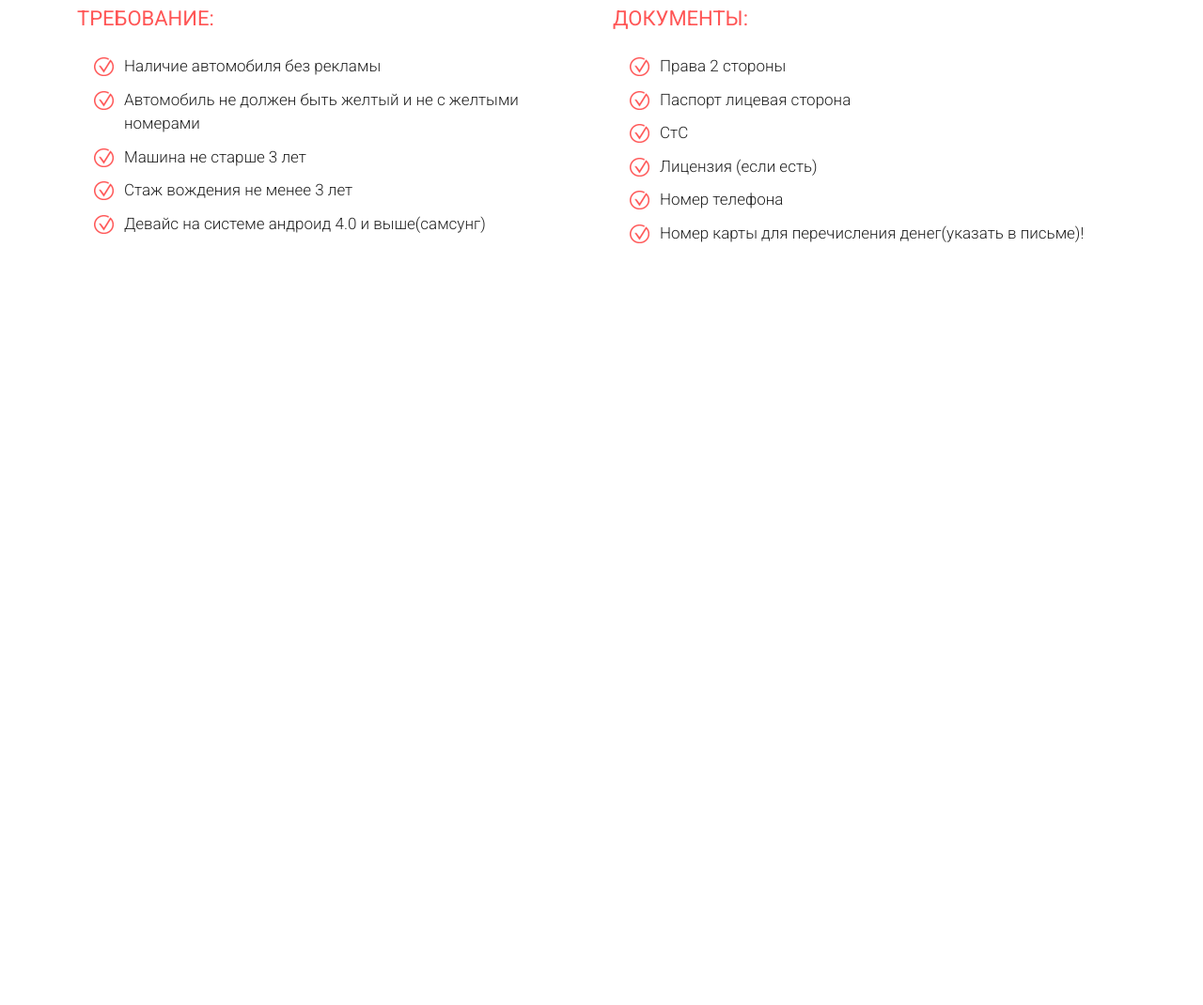
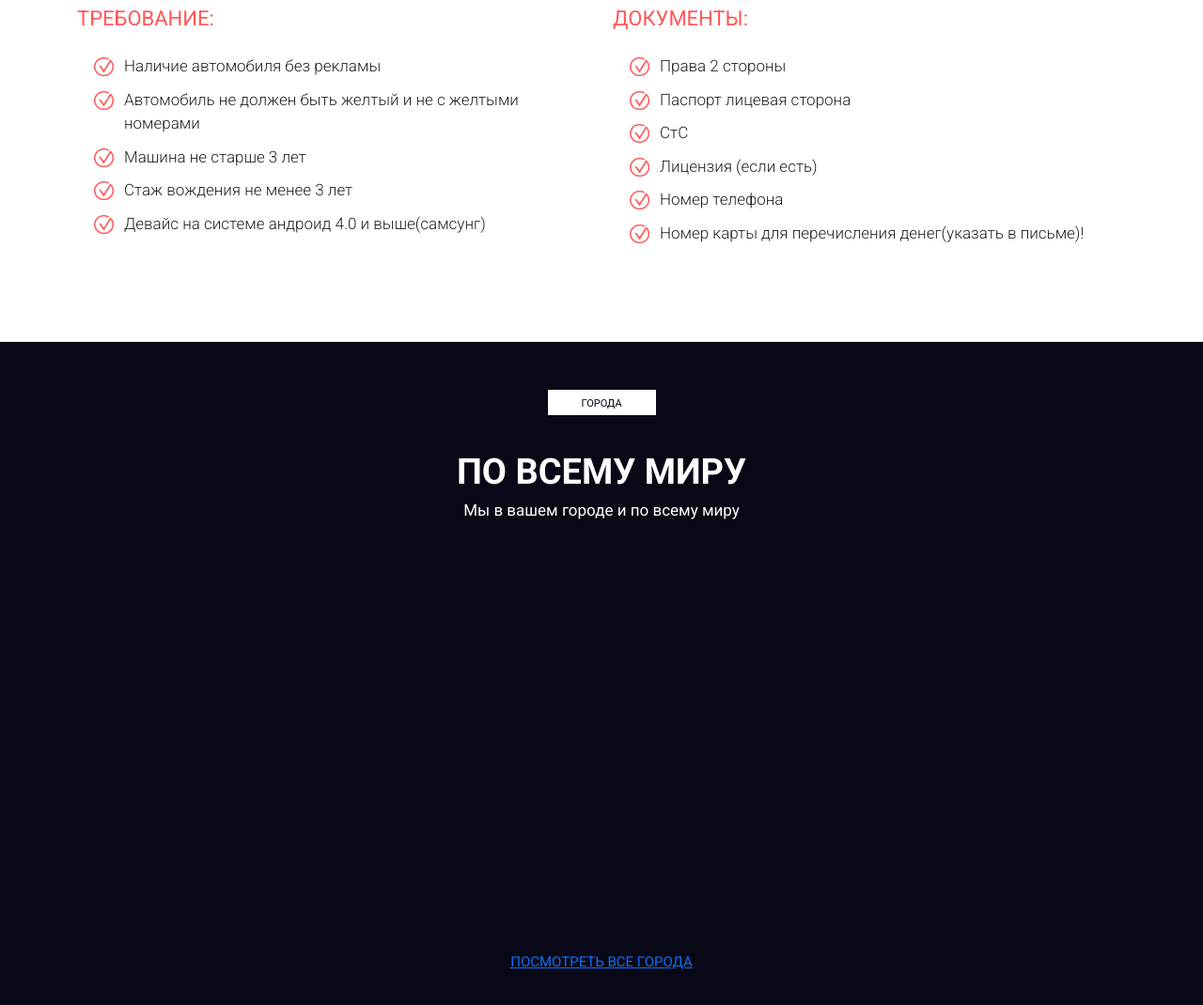
Before and after one commit to Tirsh/Uber_proj, a plain HTML site: page src/index.html in a window 1280 px wide. Shown: the part 4204-5274 px from the top of the page at 94% size. Before the commit the page ends 4568 px from the top, so only its background shows below. Drawn offline with Linux system fonts and the light colour scheme.

Commit message:
cities section

```diff
--- a/src/index.html
+++ b/src/index.html
@@ -303,5 +303,15 @@
 
     </div>
 </section>
+<section class="cities">
+    <div class="container">
+        <div class="label">города</div>
+        <div class="title">По всему миру</div>
+        <div class="subtitle">Мы в вашем городе и по всему миру</div>
+        <div class="cities-lookall">
+            <a href="#">посмотреть все города</a>
+        </div>
+    </div>
+</section>
 </body>
 </html>
--- a/src/sass/style.sass
+++ b/src/sass/style.sass
@@ -312,3 +312,21 @@ ul
 			li
 				&::before
 					background: url("../icons/check/check_red.png") center center/cover no-repeat
+.cities
+	min-height: 720px
+	background: #080816
+	padding: 51px 0
+	.label
+		color: #070716
+		background: #fff
+	.title
+		color: #fff
+	.subtitle
+		color: #fff
+	&-lookall
+		margin-top: 456px
+		font-weight: 400
+		font-size: 15px
+		text-align: center
+		text-transform: uppercase
+		color: #1FBAD6
```
Also changed, not shown: src/css/style.min.css, 1 other file.
